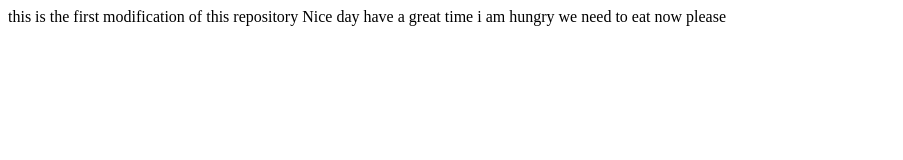
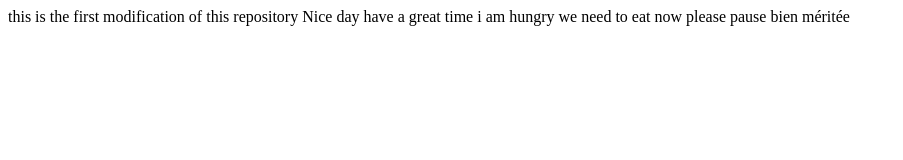
Before and after one commit to GRAAM8/Repository1-, a plain HTML site: page index.html in a window 1280 px wide. Shown: the whole page, without its empty margins (0-903 px from the left). Drawn offline with Linux system fonts and the light colour scheme.

Commit message:
Update index.html

```diff
--- a/index.html
+++ b/index.html
@@ -10,5 +10,6 @@ Nice day
 have a great time
 i am hungry
 we need to eat now please
+pause bien méritée
   </body>
 </html>
```
